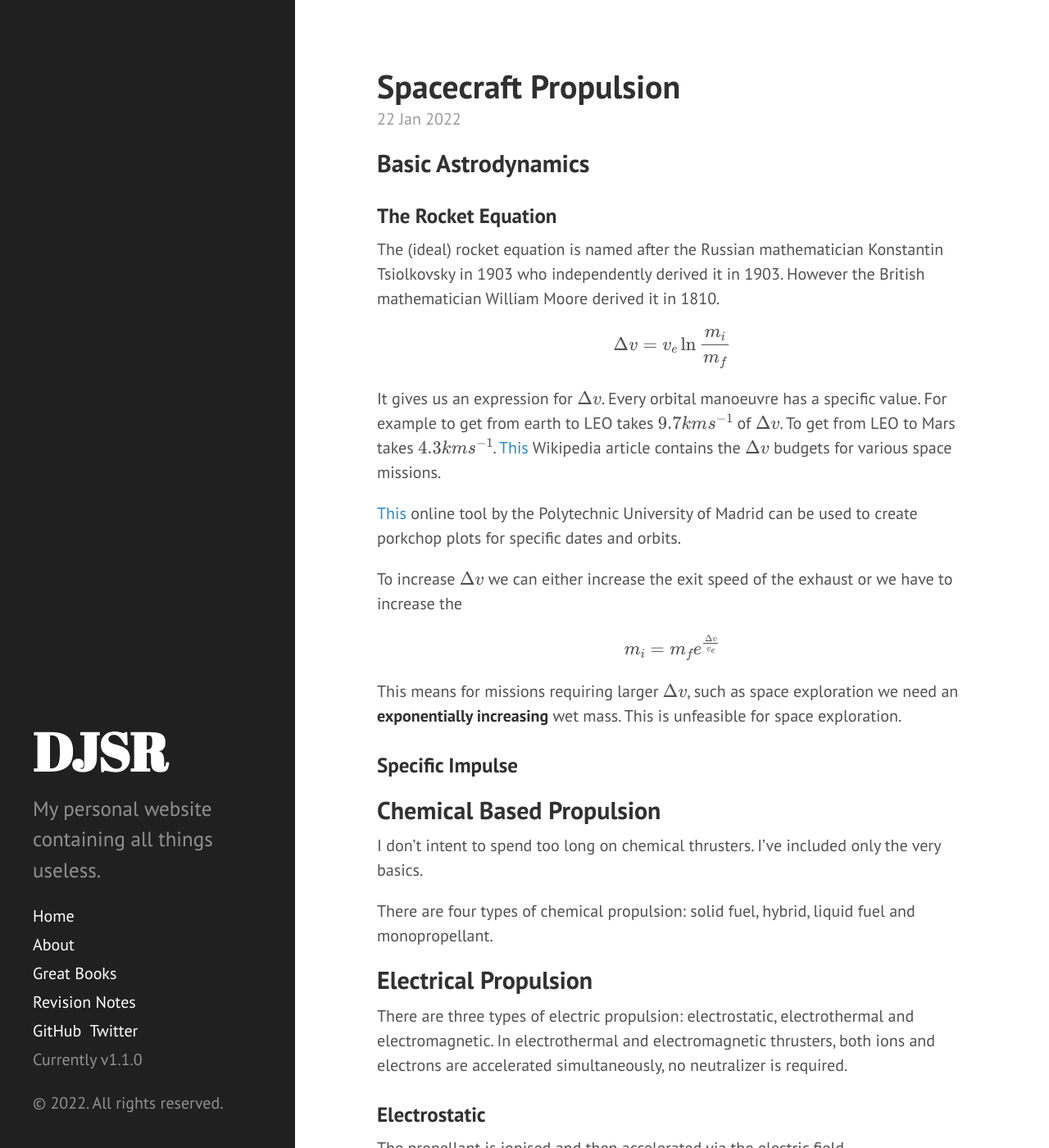
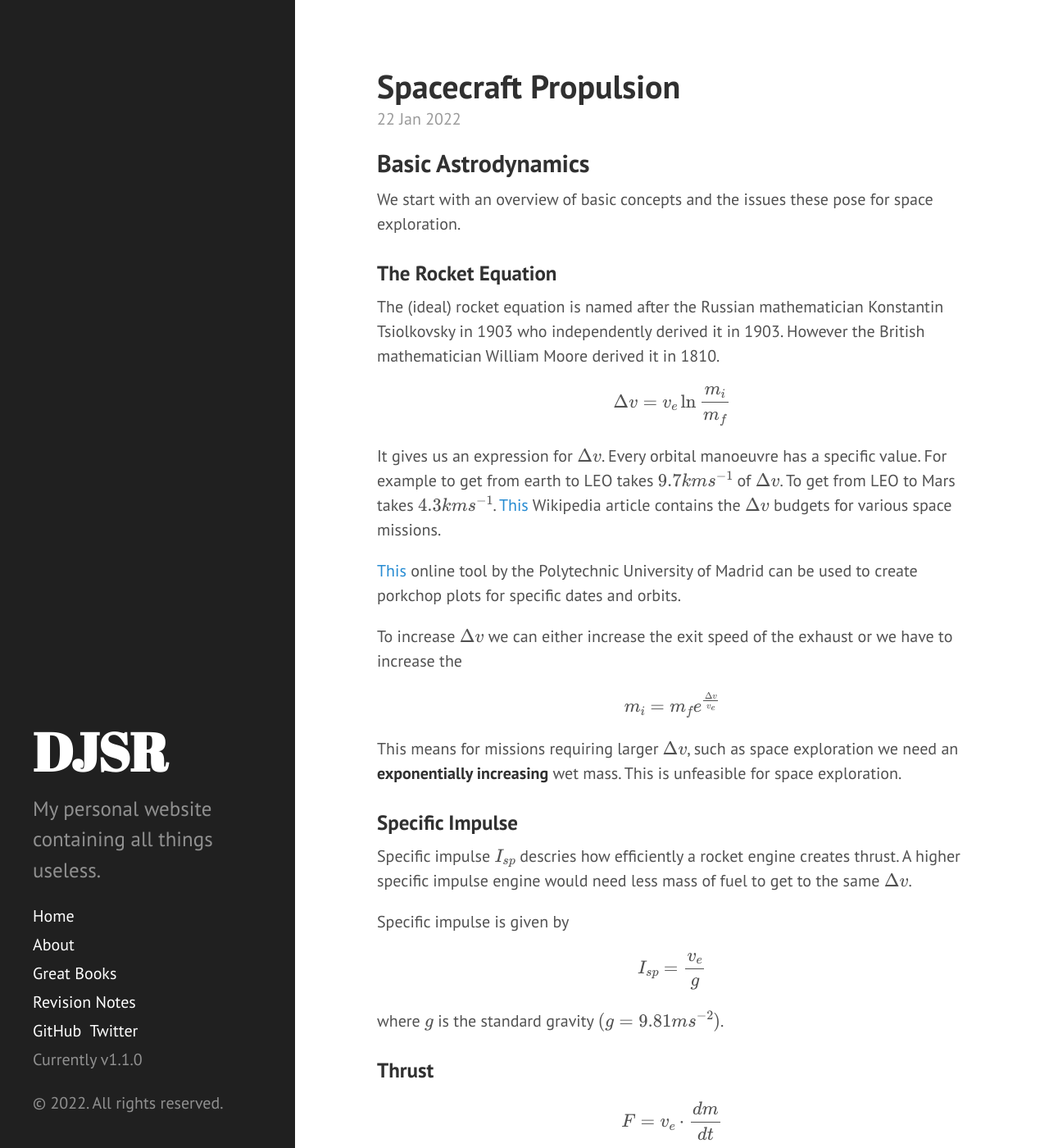
Before and after one commit to dansomrob/dansomrob.github.io, a Jekyll site: the page built from _posts/2022-01-22-space.md, in a window 1280 px wide and 1400 px high. Shown: the whole window at 82% size. Built offline with Jekyll 4.4.1, drawn with Linux system fonts in a browser that asks for light colours; formulas are drawn with MathJax 3; some of the changed text lies outside the part shown.

Commit message:
Update 2022-01-22-space.md

```diff
--- a/_posts/2022-01-22-space.md
+++ b/_posts/2022-01-22-space.md
@@ -3,6 +3,8 @@ layout: post
 title: Spacecraft Propulsion
 ---
 ## Basic Astrodynamics
+
+We start with an overview of basic concepts and the issues these pose for space exploration.
 
 ### The Rocket Equation
 
@@ -21,6 +23,18 @@ $$m_i = m_fe^{\frac{\Delta v}{v_e}}$$
 This means for missions requiring larger $\Delta v$, such as space exploration we need an **exponentially increasing** wet mass. This is unfeasible for space exploration.
 
 ### Specific Impulse
+
+Specific impulse $I_{sp}$ descries how efficiently a rocket engine creates thrust. A higher specific impulse engine would need less mass of fuel to get to the same $\Delta v$.
+
+Specific impulse is given by
+
+$$I_{sp}=\frac{v_e}{g}$$
+
+where $g$ is the standard gravity $(g=9.81ms^{-2})$.
+
+### Thrust
+
+$$F=v_e \cdot \frac{dm}{dt} $$
 
 ## Chemical Based Propulsion
 
```
Also changed, not shown: other parts of _posts/2022-01-22-space.md (+6 -0 lines).
